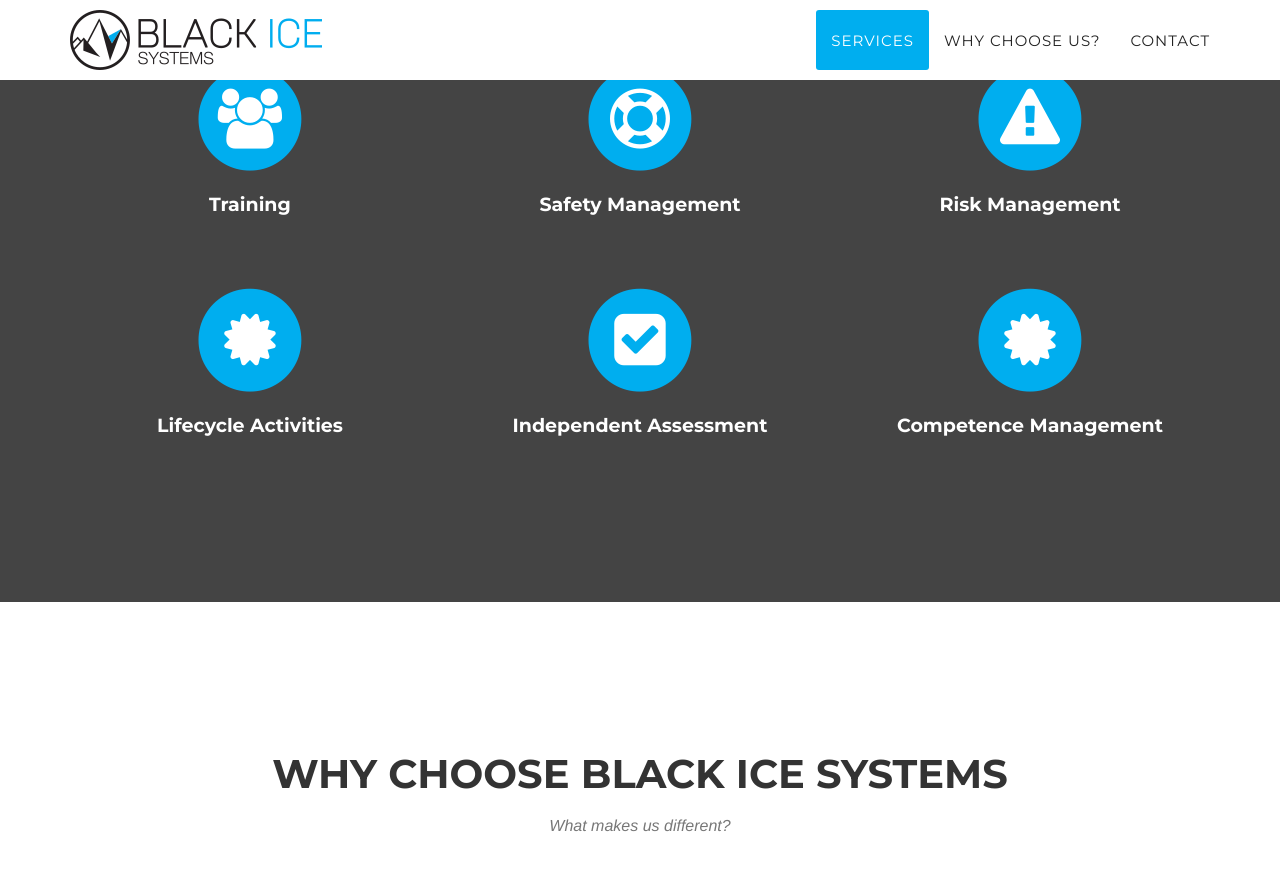
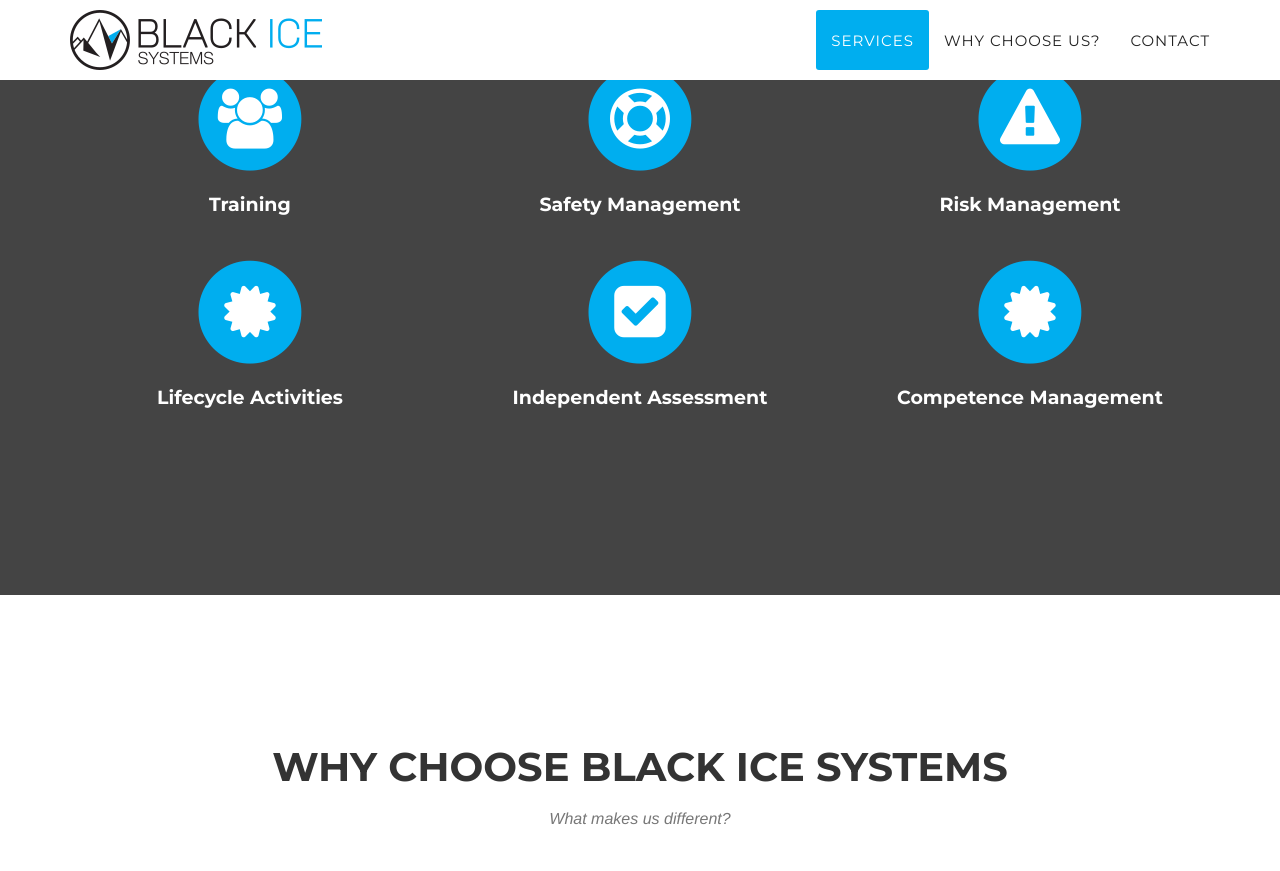
Before and after one commit to BlackIceSystems/blackicesystems, a Jekyll site: the page built from index.html, in a window 1280 px wide and 900 px high, scrolled down 1160 px. Shown: the top 871 px of the window. Built offline with Jekyll 4.4.1, drawn with Linux system fonts in a browser that asks for light colours; some web fonts are replaced.

Commit message:
services tweak

```diff
--- a/_includes/services.html
+++ b/_includes/services.html
@@ -19,10 +19,11 @@
 						</a>
 						<div class="portfolio-caption">
 							<h4 class="service-heading">{{ post.title }}</h4>
+							<br>
 						</div>
 					</div>
 					{% unless forloop.last %}
-						{% cycle '', '', '</div><div class="row text-center top-buffer">' %}
+						{% cycle '', '', '</div><div class="row text-center">' %}
 					{% endunless %}
 				{% endfor %}
 
```
